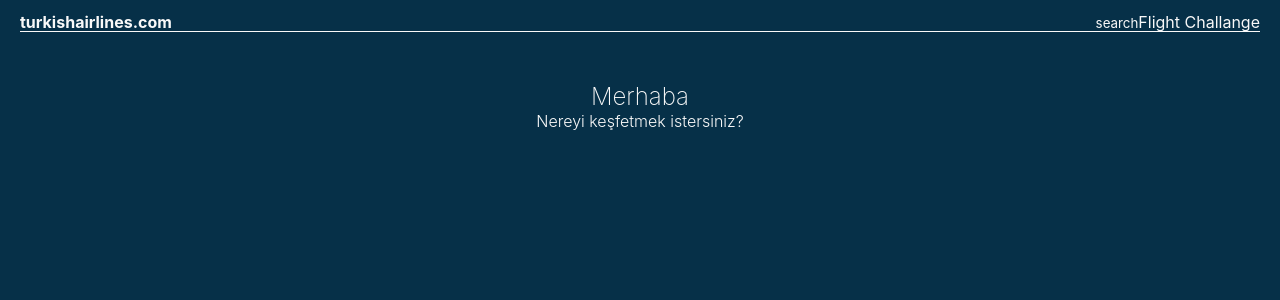
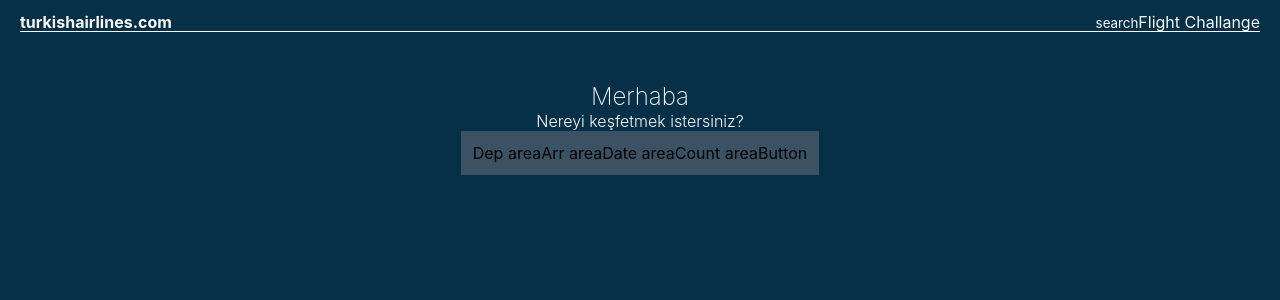
Before and after one commit to BurakCaglayan/flight-with-react, a React (Vite) app: page / in a window 1280 px wide. Shown: the top 300 px of the page. Built offline with nearby package versions, Linux system fonts and the light colour scheme.

Commit message:
Create FlightSelect component

```diff
--- /dev/null
+++ b/src/components/flightSelect/FlightSelect.jsx
@@ -0,0 +1,13 @@
+const FlightSelect = () => {
+  return (
+    <div className="flight-select">
+      <div>Dep area</div>
+      <div>Arr area</div>
+      <div>Date area</div>
+      <div>Count area</div>
+      <div>Button</div>
+    </div>
+  );
+};
+
+export default FlightSelect;
--- a/src/pages/home/Home.jsx
+++ b/src/pages/home/Home.jsx
@@ -1,4 +1,5 @@
 import Header from "../../components/header/Header";
+import FlightSelect from "../../components/flightSelect/FlightSelect";
 
 const Home = () => {
   return (
@@ -6,6 +7,7 @@ const Home = () => {
       <Header />
       <h2>Merhaba</h2>
       <span className="home__desc">Nereyi keşfetmek istersiniz?</span>
+      <FlightSelect />
     </div>
   );
 };
--- /dev/null
+++ b/src/styles/components/_flightSelect.scss
@@ -0,0 +1,5 @@
+.flight-select {
+  display: flex;
+  padding: 12px;
+  background-color: $dep_ar_bg;
+}
--- a/src/styles/main.scss
+++ b/src/styles/main.scss
@@ -1,13 +1,14 @@
 // Abstract
-@import 'abstracts/variables';
+@import "abstracts/variables";
 
 // Base
-@import 'base/typography';
+@import "base/typography";
 
 // Components
-@import 'components/header';
+@import "components/header";
+@import "components/flightSelect";
 
 // Layout
 
 // Pages
-@import 'pages/home';
+@import "pages/home";
```
